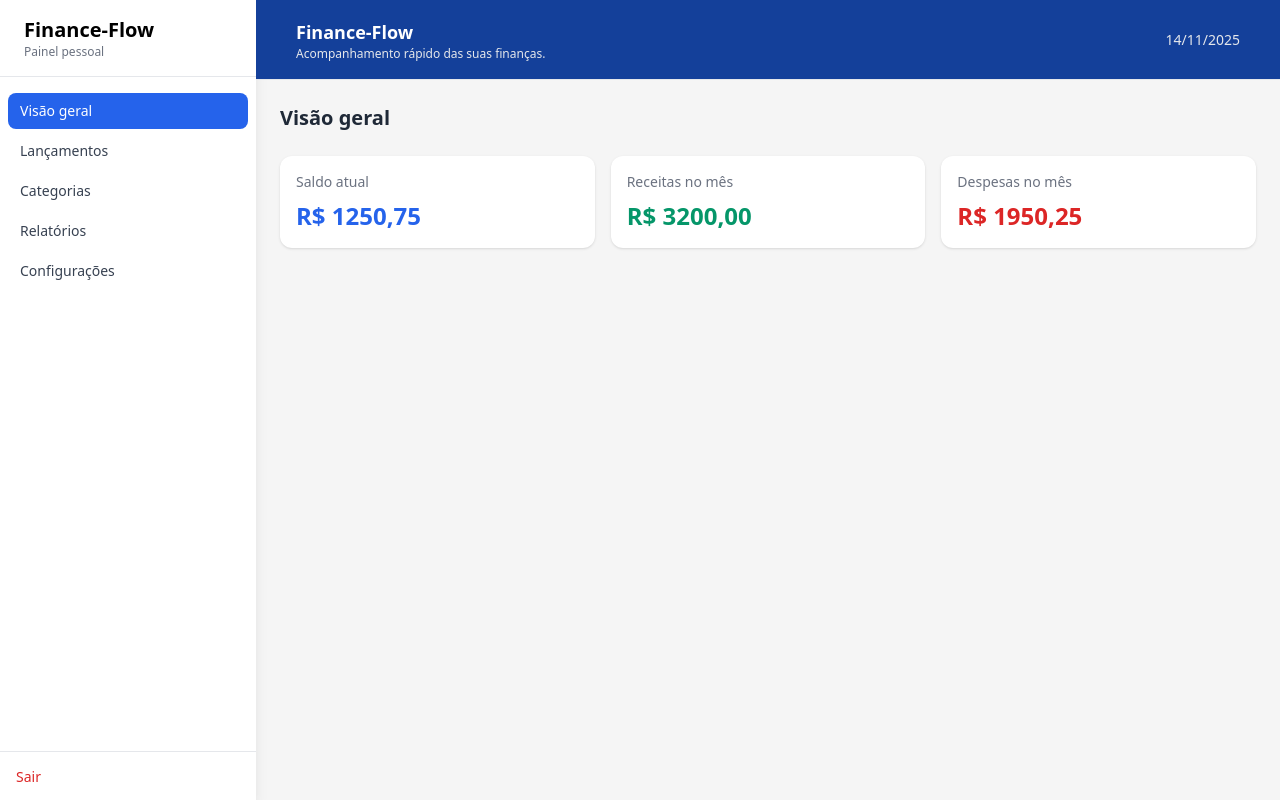
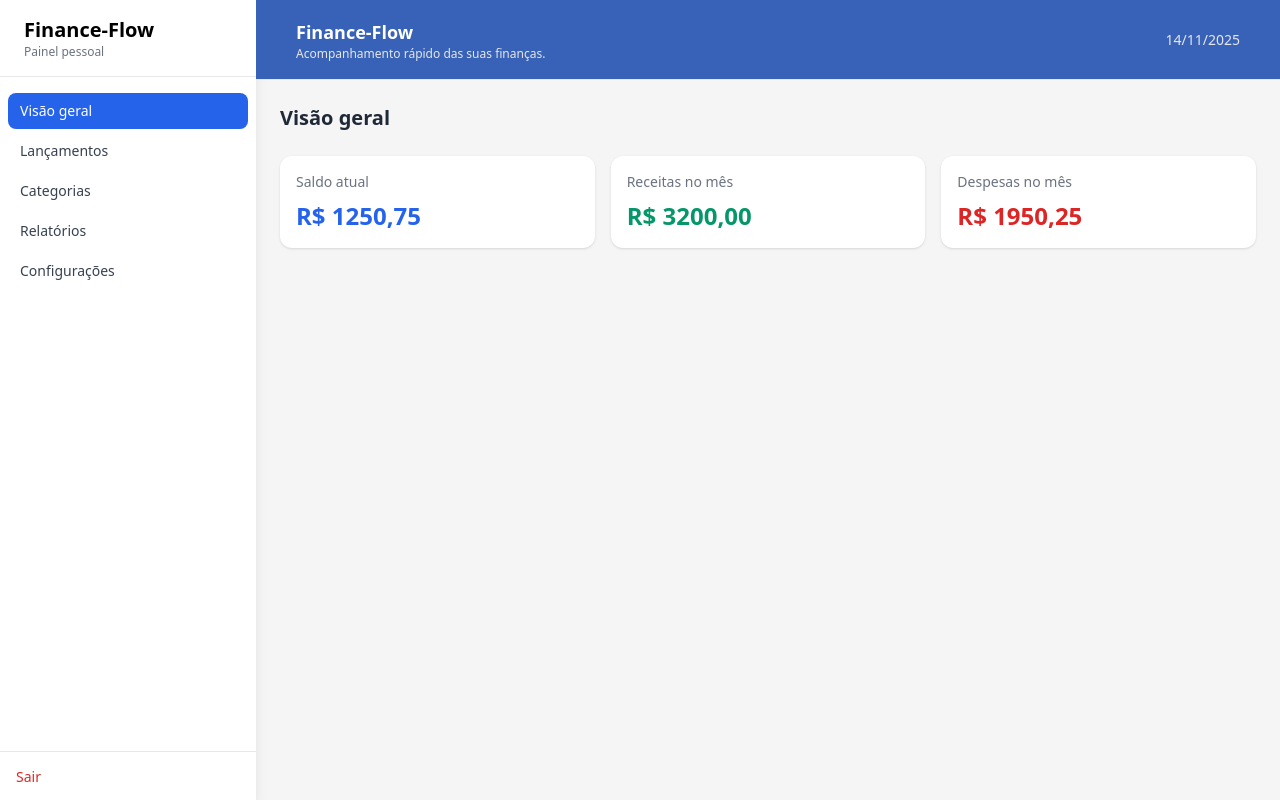
Before and after one commit to lglducci/FinanceFlow, a React (Vite) app: page / in a window 1280 px wide. Both pictures are taken after typing "name@example.com", "Sample123" into the empty fields and a click on the button "Entrar". Built offline with nearby package versions, Linux system fonts and the light colour scheme.

Commit message:
Change header background color
Updated header background color for better visibility.

```diff
--- a/src/components/Header.jsx
+++ b/src/components/Header.jsx
@@ -1,6 +1,6 @@
  export default function Header() {
   return (
-    <header className="h-20 border-b flex items-center justify-between px-10 bg-[#14409a]">
+    <header className="h-20 border-b flex items-center justify-between px-10 bg-[#3862b7]">
       <div>
         <h1 className="text-lg font-semibold text-white">Finance-Flow</h1>
         <p className="text-xs text-gray-200">
```
